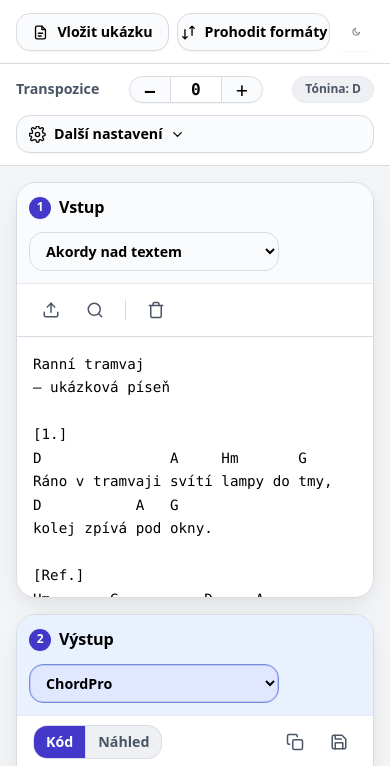
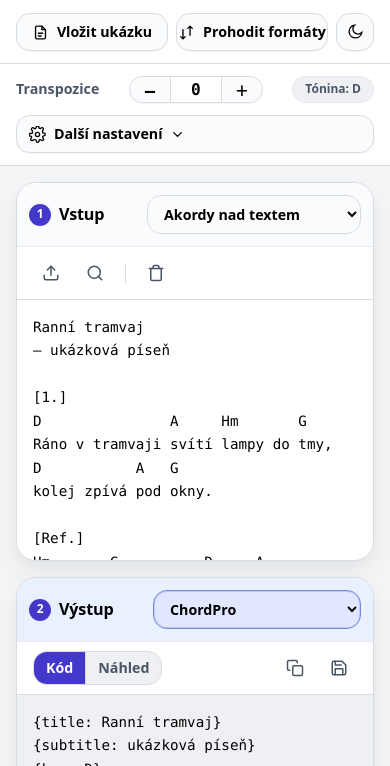
Before and after one commit to nastroj/ChordMorph, a website: page index.html in a window 390 px wide. Shown: the part 45-811 px from the top of the page. Drawn offline with Linux system fonts and the light colour scheme; a web font is replaced by a local one.

Commit message:
style: fix theme button layout on mobile
Prevent the theme toggle button from stretching on small screens by setting a fixed width and disabling flex-grow. Also cleaned up unused panel layout styles.

```diff
--- a/assets/css/app.css
+++ b/assets/css/app.css
@@ -598,12 +598,9 @@ body {
   .brand-sub { display: none; }
   /* Akce v hlavičce se roztáhnou přes celou šířku, ať nic nepřeteče. */
   .topbar-actions { width: 100%; }
-  .topbar-actions .btn:not(.btn-icon) { flex: 1 1 0; min-width: 0; }
+  .topbar-actions .btn:not(.btn-icon):not(#btn-theme) { flex: 1 1 0; min-width: 0; }
+  #btn-theme { flex: none !important; }
   .btn { padding-inline: var(--space-3); }
-  .panel-head { flex-direction: column; align-items: stretch; }
-  .panel-tools { justify-content: space-between; }
-  .panel-tools .field-inline { flex: 1 1 100%; min-width: 0; }
-  .panel-tools .select-format { flex: 1; min-width: 0; }
   .panel-head, .panel-foot { padding: var(--space-3); }
   .settings-bar { gap: var(--space-3); }
   .transpose-inline { width: 100%; justify-content: space-between; }
--- a/index.html
+++ b/index.html
@@ -34,7 +34,7 @@
       <svg class="ico" viewBox="0 0 24 24" aria-hidden="true"><path d="M17 3v13M17 3l-3.2 3.2M17 3l3.2 3.2"/><path d="M7 21V8M7 21l-3.2-3.2M7 21l3.2-3.2"/></svg>
       Prohodit formáty
     </button>
-    <button type="button" class="btn btn-icon" id="btn-theme" aria-label="Přepnout světlý/tmavý režim">
+    <button type="button" class="btn" id="btn-theme" aria-label="Přepnout světlý/tmavý režim" style="width: 38px; padding: 0;">
       <svg class="i-moon" viewBox="0 0 24 24" width="18" height="18" fill="none" stroke="currentColor" stroke-width="1.8"><path d="M21 12.8A8.5 8.5 0 1 1 11.2 3a6.6 6.6 0 0 0 9.8 9.8Z"/></svg>
       <svg class="i-sun" viewBox="0 0 24 24" width="18" height="18" fill="none" stroke="currentColor" stroke-width="1.8"><circle cx="12" cy="12" r="4.2"/><path d="M12 2.5v2M12 19.5v2M2.5 12h2M19.5 12h2M5.2 5.2l1.4 1.4M17.4 17.4l1.4 1.4M18.8 5.2l-1.4 1.4M6.6 17.4l-1.4 1.4"/></svg>
     </button>
```
